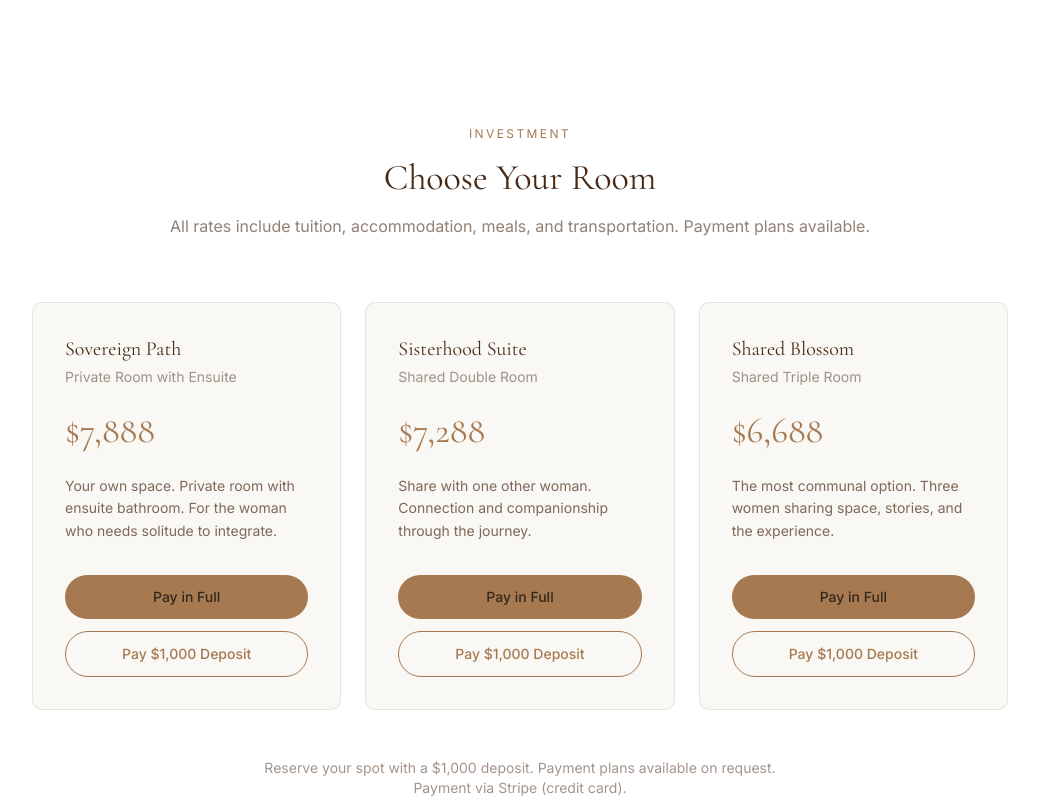
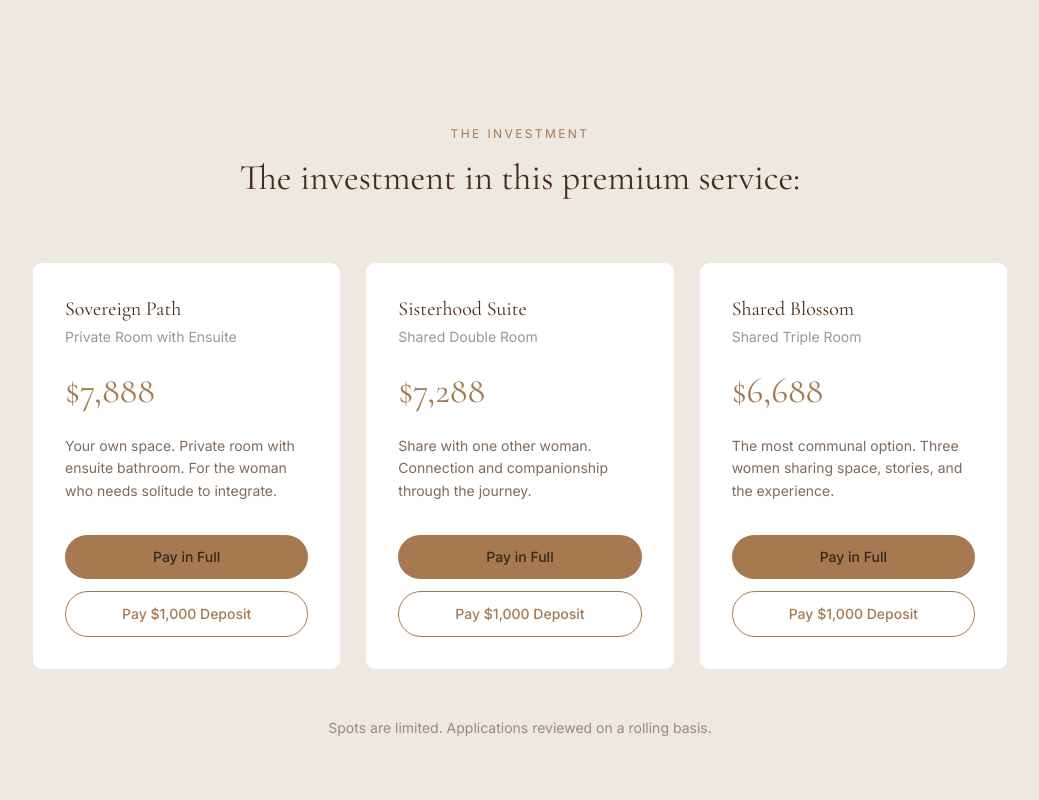
Before and after one commit to b17z/chocolako-site, a Next.js app: page /womb-wisdom-yoga-training in a window 1280 px wide. Shown: the part 6040-6840 px from the top of the page, without its empty margins (120-1159 px from the left). Built offline with nearby package versions, Linux system fonts and the light colour scheme.

Commit message:
(feat): update pricing section copy to match PDF

```diff
--- a/components/ytt/YTTPricing.tsx
+++ b/components/ytt/YTTPricing.tsx
@@ -29,19 +29,15 @@ const tiers = [
 
 export function YTTPricing() {
   return (
-    <section className="bg-white py-24 md:py-32">
+    <section className="bg-sand py-24 md:py-32">
       <div className="max-w-5xl mx-auto px-6">
         <div className="text-center mb-16">
           <p className="uppercase tracking-[0.2em] text-xs text-gold font-sans mb-4">
-            INVESTMENT
+            The Investment
           </p>
           <h2 className="font-serif text-3xl md:text-4xl text-cacao mb-4">
-            Choose Your Room
+            The investment in this premium service:
           </h2>
-          <p className="font-sans text-base text-cacao/60">
-            All rates include tuition, accommodation, meals, and transportation.
-            Payment plans available.
-          </p>
         </div>
 
         <motion.div
@@ -54,7 +50,7 @@ export function YTTPricing() {
           {tiers.map((tier) => (
             <motion.div
               key={tier.name}
-              className="bg-bone rounded-lg p-8 border border-cacao/10 flex flex-col"
+              className="bg-white rounded-lg p-8 border border-cacao/10 flex flex-col"
               variants={staggerItem}
             >
               <h3 className="font-serif text-xl text-cacao mb-1">
@@ -88,10 +84,7 @@ export function YTTPricing() {
         </motion.div>
 
         <p className="font-sans text-sm text-cacao/50 text-center">
-          Reserve your spot with a $1,000 deposit. Payment plans available on
-          request.
-          <br />
-          Payment via Stripe (credit card).
+          Spots are limited. Applications reviewed on a rolling basis.
         </p>
       </div>
     </section>
```
